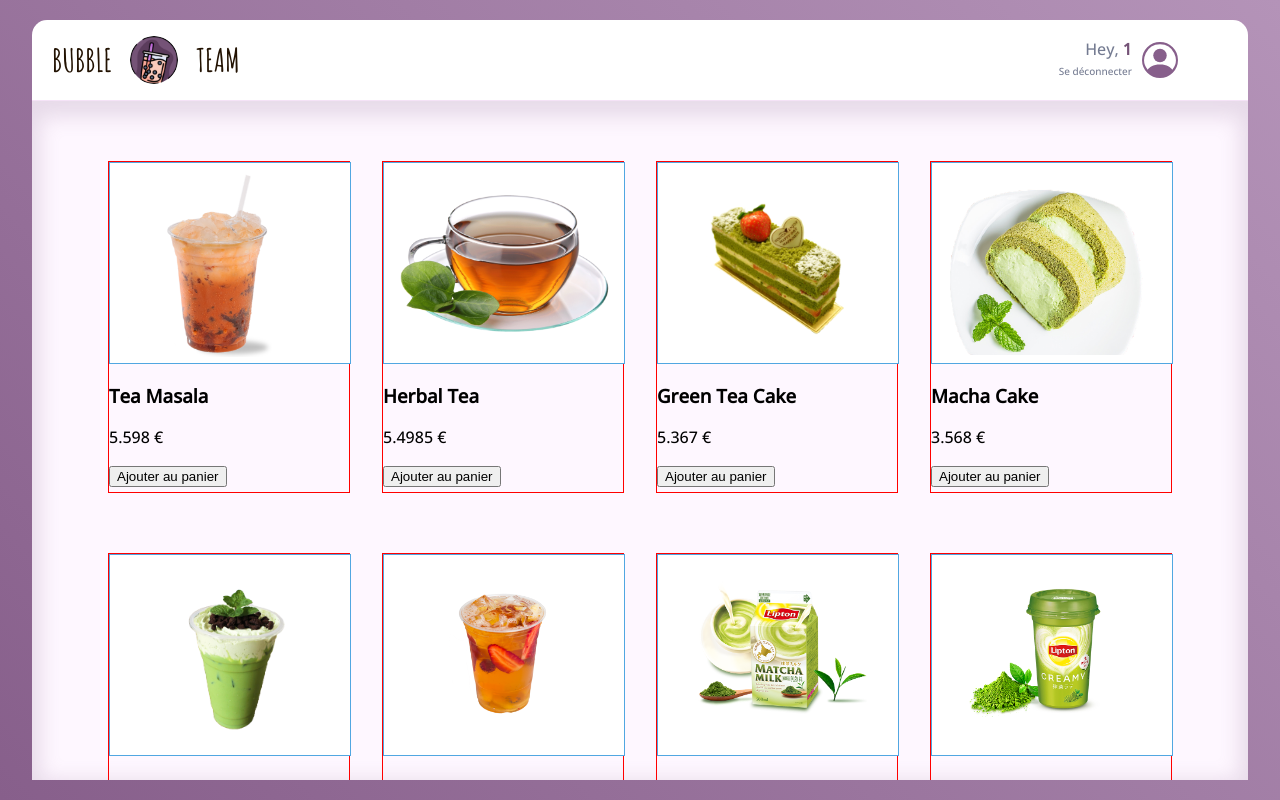
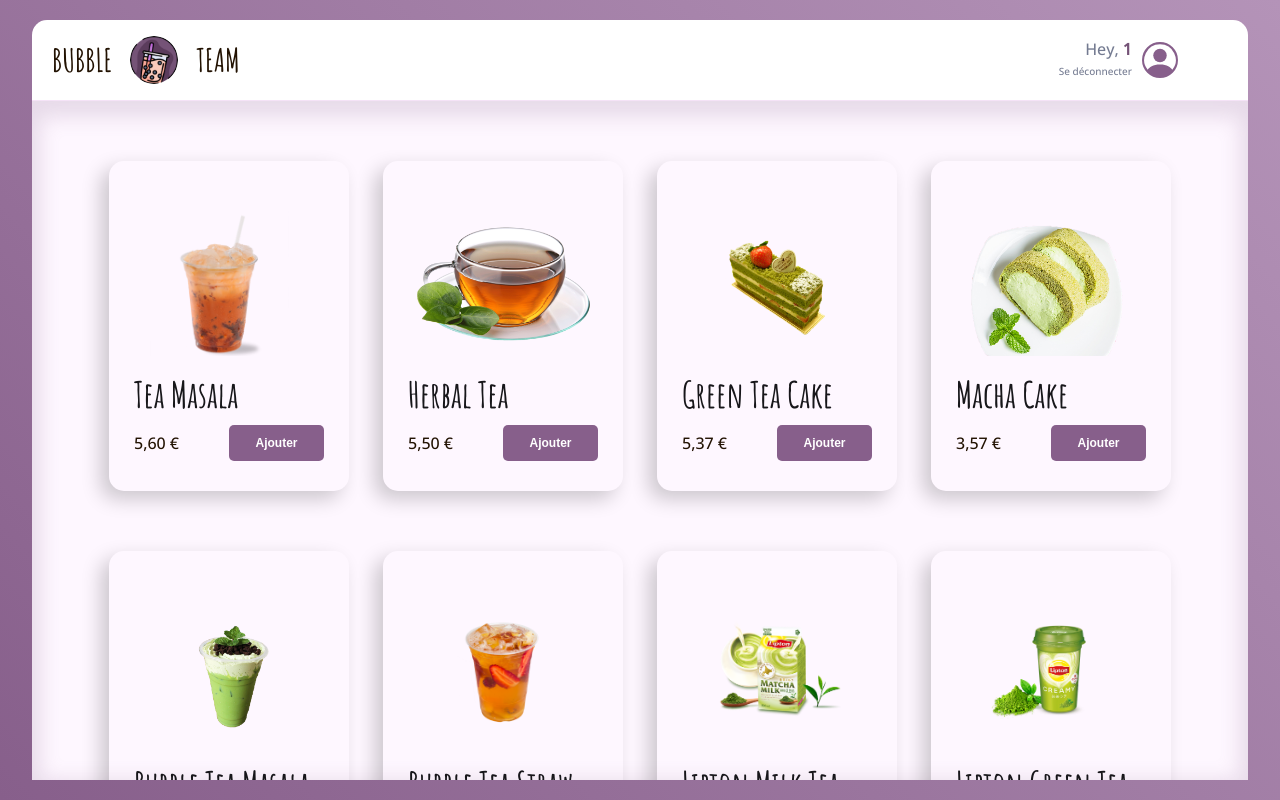
Before and after one commit to stephanemalho/bubble-team, a React (Vite) app: page /order/1 in a window 1280 px wide. Built offline with nearby package versions, Linux system fonts and the light colour scheme.

Commit message:
✨ F05 : Order > add Card to Menu & create PrimaryButton

```diff
--- a/src/components/pages/order/main/Menu.tsx
+++ b/src/components/pages/order/main/Menu.tsx
@@ -1,7 +1,9 @@
 import styled from "styled-components"
 import { fakeMenu2 } from "../../../../fakeData/fakeMenu"
 import { useState } from "react"
-import Product from "./Product"
+
+import { formatPrice } from "../../../../utils/math"
+import Card from "./Card"
 
 export default function Menu() {
   const [menu, setMenu] = useState(fakeMenu2)
@@ -10,18 +12,18 @@ export default function Menu() {
 
   return (
     <MenuStyled className="menu">
-      {menu.map((product) => {
+     {menu.map(({ id, title, imageSource, price }) => {
         return (
-          <Product
-            key={product.id}
-            id={product.id}
-            imageSource={product.imageSource}
-            title={product.title}
-            price={product.price}
+          <Card
+            key={id}
+            title={title}
+            imageSource={imageSource}
+            leftDescription={formatPrice(price)}
+            id={id}
+            price={price}
           />
         )
-      }
-      )}
+      })}
     </MenuStyled>
   )
 }
--- a/src/components/pages/order/main/Product.tsx
+++ /dev/null
@@ -1,38 +0,0 @@
-import styled from "styled-components";
-import { MenuItem } from "../../../../fakeData/fakeMenu";
-import { theme } from "../../../../assets/theme";
-
-export default function Product({ id, title, imageSource, price }: MenuItem) {
-  return (
-    <ProductStyled key={id} className="menu-product">
-      <div className="image"><img src={imageSource} alt={title} /></div>
-      <div className="info-text">
-        <div className="description">
-          <h3 className="title">{title}</h3>
-          <p className="price">{price} €</p>
-          <button className="add-to-cart">Ajouter au panier</button>
-        </div>
-      </div>
-    </ProductStyled>
-  )
-}
-
-const ProductStyled = styled.div`
-        border: 1px solid red;
-        height: 330px;
-        width: 240px;
-        .image {
-          background-color: ${theme.colors.white};
-          border: 1px solid ${theme.colors.blue};
-          width: 100%;
-          height: 200px;
-          img {
-            height: 100%;
-            width: 100%;
-            object-fit: contain;
-          }
-        }
-        .info-text {
-
-        }
-`
--- /dev/null
+++ b/src/components/ui/PrimaryButton.tsx
@@ -0,0 +1,68 @@
+import styled from "styled-components"
+import { theme } from "../../assets/theme"
+
+type PrimaryButtonProps = {
+  label: string
+  Icon?: JSX.Element
+  className?: string
+}
+
+export default function PrimaryButton({ label, Icon, className } : PrimaryButtonProps) {
+  return (
+    <PrimaryButtonStyled className={className}>
+      <span>{label}</span>
+      {Icon && Icon}
+    </PrimaryButtonStyled>
+  )
+}
+
+const PrimaryButtonStyled = styled.button`
+  width: 100%;
+  border: 1px solid red;
+  display: inline-flex;
+  justify-content: center;
+  align-items: center;
+  position: relative; //is used in case you want to create interactive icons where an icon replaces the text label.
+  white-space: nowrap; //prevents the text label from wrapping to the next line.
+  text-decoration: none; //removes the text decoration in case you’re applying the .btn class to a link.
+  line-height: 1;
+
+  padding: 18px 24px;
+  border-radius: 5px;
+  font-size: 15px;
+  font-weight: 800;
+  color: white;
+  background-color: ${theme.colors.violeto};
+  border: ${theme.colors.violeto};;
+
+  &:hover {
+    background-color: ${theme.colors.primary_bubble};
+    text: ${theme.colors.white};
+    transition: all 200ms ease-out;
+  }
+  &:active {
+    background-color: ${theme.colors.violeto};
+    color: ${theme.colors.white};
+  }
+
+  &.is-disabled {
+    opacity: 50%;
+    cursor: not-allowed;
+    z-index: 2;
+  }
+
+  &.with-focus {
+    border: 1px solid white;
+    background-color: ${theme.colors.white};
+    color: ${theme.colors.primary};
+    :hover {
+      color: ${theme.colors.white};
+      background-color: ${theme.colors.primary};
+      border: 1px solid ${theme.colors.violeto};;
+    }
+    &:active {
+      background-color: ${theme.colors.white};
+      color: ${theme.colors.primary};
+    }
+  }
+`
--- a/src/fakeData/fakeMenu.ts
+++ b/src/fakeData/fakeMenu.ts
@@ -6,6 +6,7 @@ export type MenuItem = {
   quantity?: number;
   isAvailable?: boolean;
   isAdvertised?: boolean;
+  leftDescription?: string;
 };
 
 
```
